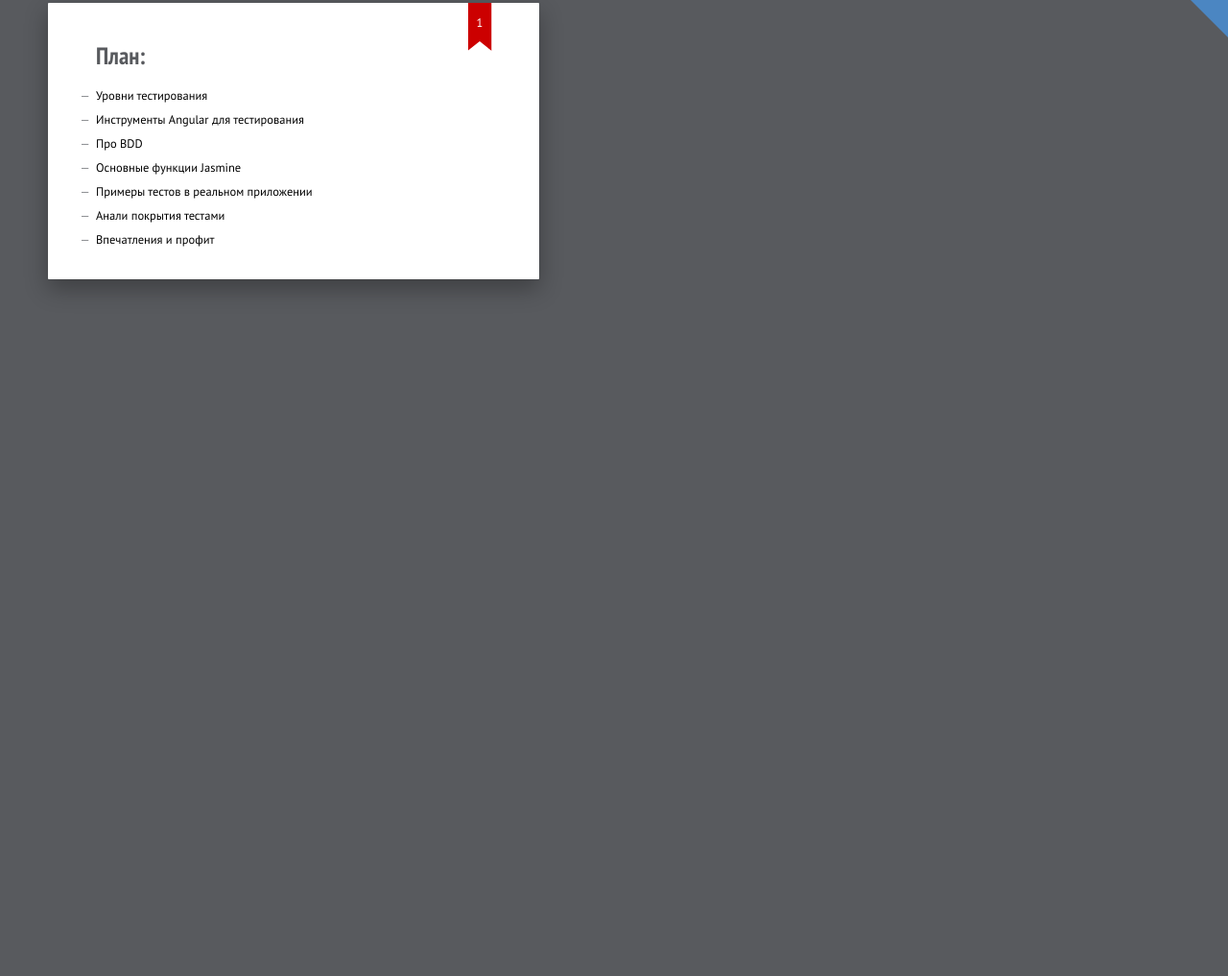
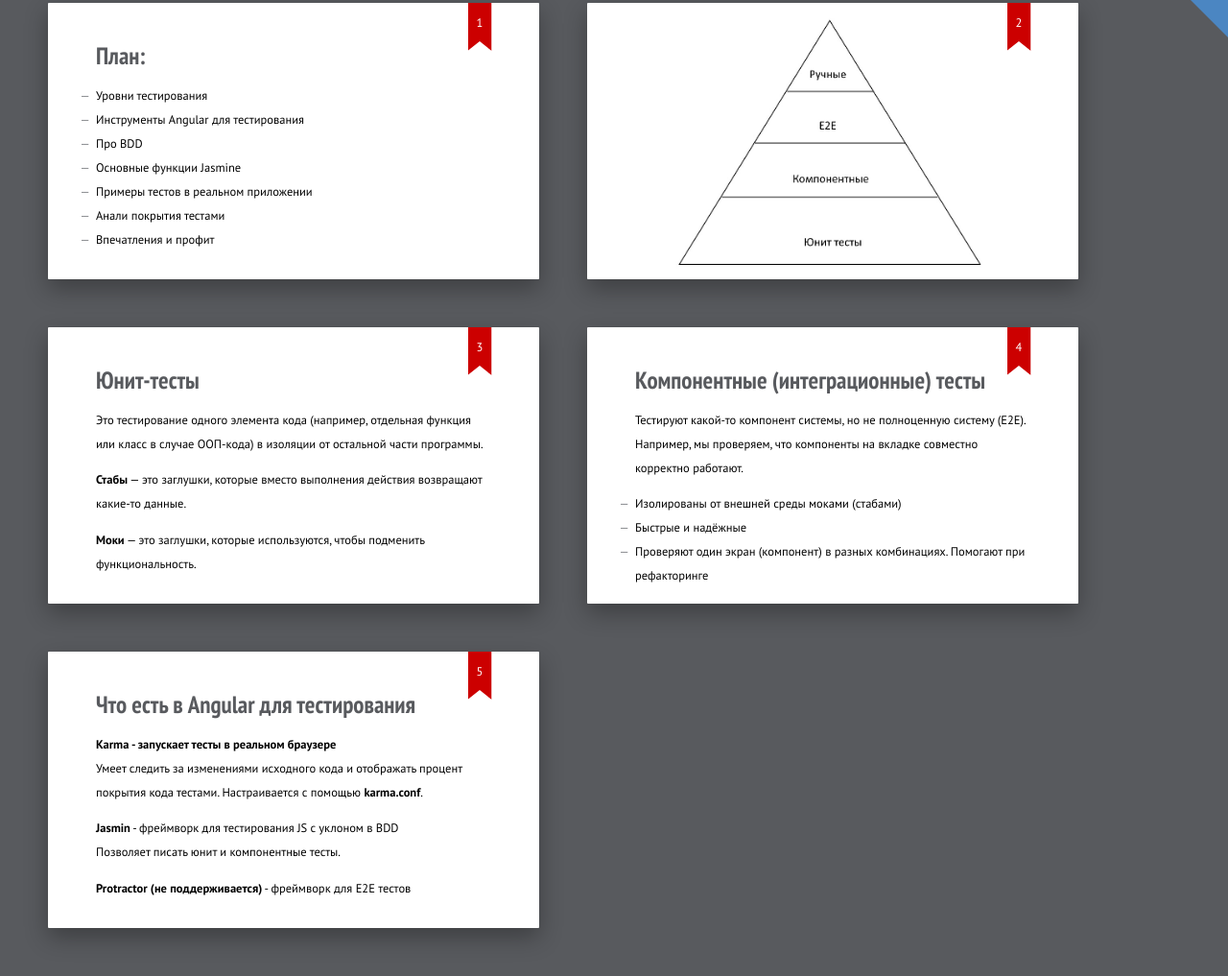
Before and after one commit to iegorov/testing-in-angular, a website: page index.html in a window 1280 px wide. Shown: the part 141-1158 px from the top of the page at 96% size. Before the commit the page ends 800 px from the top, so only its background shows below. Drawn offline with Linux system fonts and the light colour scheme.

Commit message:
Добавить слайды

```diff
--- a/index.html
+++ b/index.html
@@ -1,5 +1,5 @@
 <!doctype html>
-<html lang="ru">
+<html lang="ru" xmlns="http://www.w3.org/1999/html">
 <head>
     <title>Testing Angular applications</title>
     <meta charset="utf-8">
@@ -30,6 +30,54 @@
     </ul>
 </section>
 
+<section class="slide">
+    <img class="cover" src="img/pyramid.jpg" alt="Testing pyramid">
+</section>
+
+<section class="slide">
+    <h2>Юнит-тесты</h2>
+    <p>
+        Это тестирование одного элемента кода (например, отдельная функция или класс в случае ООП-кода) в изоляции от
+        остальной части программы.
+    </p>
+    <p>
+        <strong>Стабы</strong> — это заглушки, которые вместо выполнения действия возвращают какие-то данные.
+    </p>
+    <p>
+        <strong>Моки</strong> — это заглушки, которые используются, чтобы подменить функциональность.
+    </p>
+</section>
+
+
+<section class="slide">
+    <h2>Компонентные (интеграционные) тесты</h2>
+    <p>
+        Тестируют какой-то компонент системы, но не полноценную систему (E2E).
+        Например, мы проверяем, что компоненты на вкладке совместно корректно работают.
+    </p>
+    <ul>
+        <li>Изолированы от внешней среды моками (стабами)</li>
+        <li>Быстрые и надёжные</li>
+        <li>Проверяют один экран (компонент) в разных комбинациях. Помогают при рефакторинге</li>
+    </ul>
+</section>
+
+<section class="slide">
+    <h2>Что есть в Angular для тестирования</h2>
+    <div>
+        <strong>Karma - запускает тесты в реальном браузере</strong>
+        <p>Умеет следить за изменениями исходного кода и отображать процент покрытия кода тестами. Настраивается с
+            помощью <strong>karma.conf</strong>.</p>
+    </div>
+    <div class="next">
+        <strong>Jasmin</strong> - фреймворк для тестирования JS c уклоном в BDD
+        <p>Позволяет писать юнит и компонентные тесты.</p>
+    </div>
+    <div class="next">
+        <strong>Protractor (не поддерживается)</strong> - фреймворк для E2E тестов
+    </div>
+</section>
+
 <footer class="badge">
     <a href="https://github.com/iegorov/testing-in-angular.git">Fork me on GitHub</a>
 </footer>
```
Also changed, not shown: img/pyramid.jpg (added).
